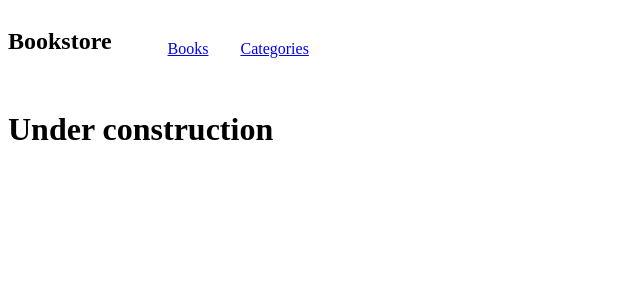
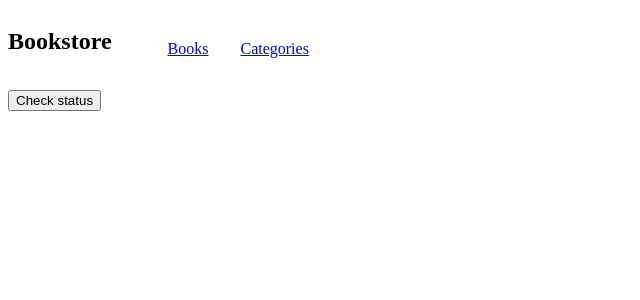
Before and after one commit to basnetlaxmi/bookstore, a React (Create React App) app: page /categories in a window 1280 px wide. Shown: the top 300 px of the page, without its empty margins (0-640 px from the left). Built offline with nearby package versions, Linux system fonts and the light colour scheme.

Commit message:
Add redux in categories

```diff
--- a/src/components/Categories.js
+++ b/src/components/Categories.js
@@ -1,7 +1,14 @@
 import React from 'react';
+import { useDispatch, useSelector } from 'react-redux';
+import { checkStatus } from '../redux/categories/categories';
 
-const Categories = () => (
-  <h1>Under construction</h1>
-);
-
-export default Categories;
+export default function Categories() {
+  const dispatch = useDispatch();
+  const currentStatus = useSelector((state) => state.categoriesReducer);
+  return (
+    <>
+      <button type="button" onClick={() => dispatch(checkStatus())}>Check status</button>
+      {currentStatus}
+    </>
+  );
+}
```
